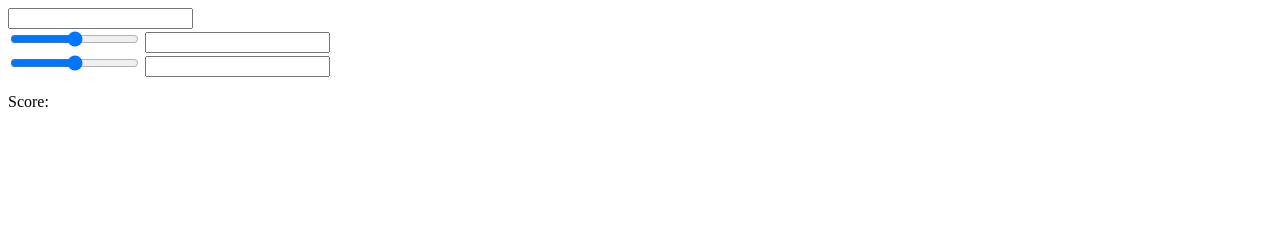
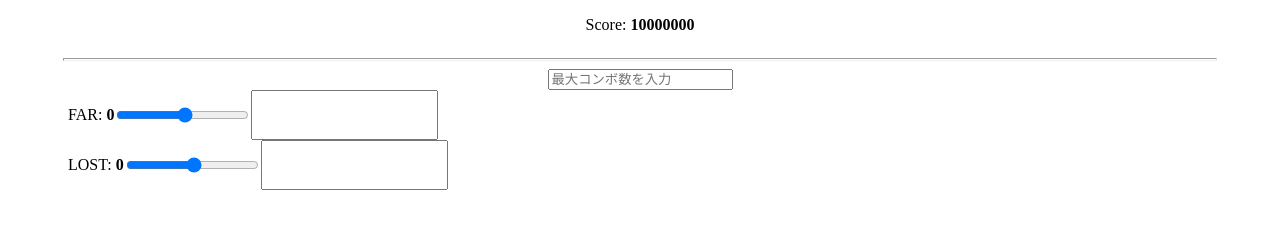
Before and after one commit to nyanko5882/Arcaea-Score-Calculator, a plain HTML site: page index.html in a window 1280 px wide. Drawn offline with Linux system fonts and the light colour scheme.

Commit message:
added some css codes

```diff
--- a/index.html
+++ b/index.html
@@ -6,16 +6,19 @@
         <link rel="stylesheet" href="style.css">
     </head>
     <body>
-        <input id="input-maxcombo" type="number" min="1">
+        <p id="score-display">Score: <span id="score">10000000</span></p>
+        <hr>
+        <input id="input-maxcombo" type="number" min="1" placeholder="最大コンボ数を入力">
         <div id="panel-far">
-            <input type="range" min="0" id="input-far-range">
-            <input type="number" min="0" id="input-far">
+            <p id="far-display">FAR: <span id="far">0</span></p>
+            <input type="range" min="0" id="input-far-range" class="input-range">
+            <input type="number" min="0" id="input-far" class="input-number">
         </div>
         <div id="panel-lost">
-            <input type="range" min="0" id="input-lost-range">
-            <input type="number" min="0" id="input-lost">
+            <p id="lost-display">LOST: <span id="lost">0</span></p>
+            <input type="range" min="0" id="input-lost-range" class="input-range">
+            <input type="number" min="0" id="input-lost" class="input-number">
         </div>
-        <p id="score-display">Score: <span id="score"></span></p>
         <script src="script.js"></script>
     </body>
 </html>
--- a/style.css
+++ b/style.css
@@ -0,0 +1,40 @@
+:root {
+    --text: #000000;
+    --background: #ffffff;
+}
+html {
+    width: 100vw;
+    height: 100vh;
+    overflow-y: scroll;
+    overflow-x: hidden;
+}
+body {
+    width: 100%;
+    height: 100%;
+    padding: 0px;
+    margin: 0px;
+    display: flex;
+    flex-direction: column;
+    align-items: center;
+    background-color: var(--background);
+    color: var(--text);
+}
+#input-maxcombo {
+    text-align: left;
+}
+body > div {
+    display: flex;
+    flex-direction: row;
+    width: 90%;
+}
+hr {
+    width: 90%;
+    height: 1px;
+    color: var(--text);
+}
+span {
+    font-weight: bold;
+}
+div > * {
+    padding-left: 4px;
+}
```
